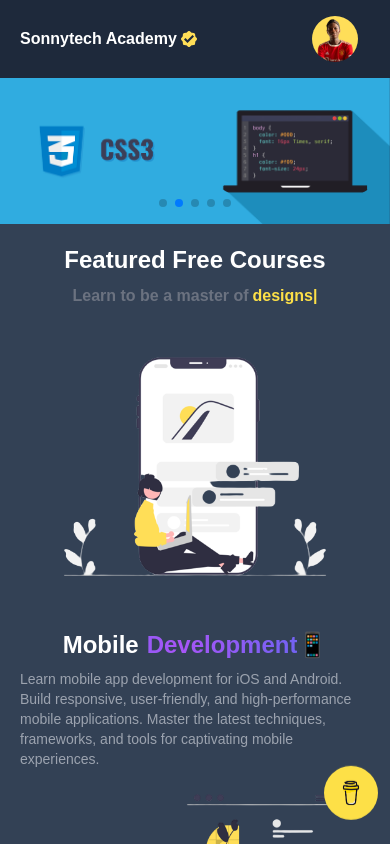
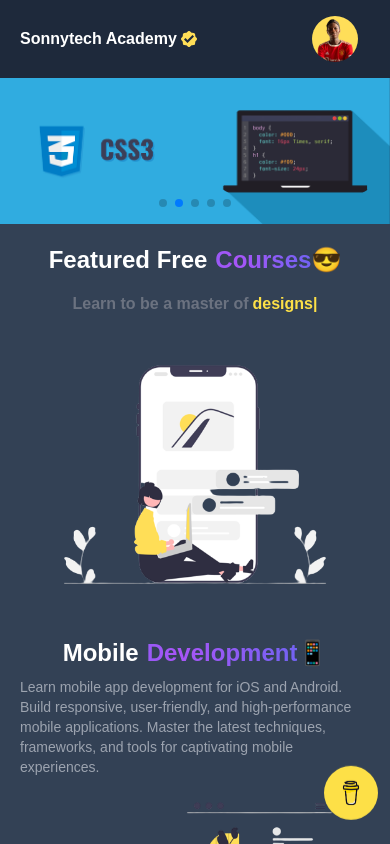
Before and after one commit to Sonnysam/sonnytech-academy, a Next.js app: page / in a window 390 px wide. Shown: the top 844 px of the page. Built offline with nearby package versions, Linux system fonts and the light colour scheme.

Commit message:
footer and other headers fixed

```diff
--- a/components/Banner.jsx
+++ b/components/Banner.jsx
@@ -2,9 +2,21 @@ const Banner = () => {
   return (
     <section className="flex justify-center items-center mt-5">
       <div>
-        <p className="text-white text-2xl lg:text-5xl md:text-3xl sm:text-xl font-extrabold">
+        {/* <p className="text-white text-2xl lg:text-5xl md:text-3xl sm:text-xl font-extrabold">
           Featured Free Courses
-        </p>
+        </p> */}
+        <h1 className="mb-2 flex justify-center items-center text-white text-2xl font-bold md:text-2xl sm:xl lg:text-4xl">
+        Featured Free{" "}
+        <span
+          className="text-2xl font-bold md:text-2xl sm:xl lg:text-4xl
+            bg-gradient-to-r bg-clip-text  text-transparent
+            from-indigo-500 via-purple-500 to-indigo-500
+            animate-text ml-2"
+        >
+          Courses
+        </span>
+        {""}😎
+      </h1>
 
       </div>
 
--- a/components/Footer.jsx
+++ b/components/Footer.jsx
@@ -1,6 +1,6 @@
 const Footer = () => {
   return (
-    <div className="mx-5 mt-12 flex flex-col justify-center items-center text-white">
+    <div className="mx-5 mt-12 flex flex-col justify-center items-center text-gray-500">
       <h1>
         Developed with ❤️ by{" "}
         <a
@@ -10,10 +10,10 @@ const Footer = () => {
           Samuel Agbenyo
         </a>
       </h1>
-      <h6 className="text-xs my-1">
-        © {new Date().getFullYear()} <span className="mx-1">||</span>{" "}
-        <a href="https://www.youtube.com/@SonnyTechAcademy" className="hover:text-slate-900 cursor-pointer">
-          Sonnytech Academy
+      <h6 className="text-xs my-1 hover:text-[#FFDE57]">
+        © {new Date().getFullYear()} {" "}
+        <a href="https://www.youtube.com/@SonnyTechAcademy" className="cursor-pointer hover:text-[#FFDE57]">
+        Sonnytech Academy Labs. All Rights Reserved.
         </a>
       </h6>
     </div>
--- a/components/Labs.jsx
+++ b/components/Labs.jsx
@@ -22,12 +22,12 @@ const Labs = () => {
         </p>
         {/* <br /> */}
         <div>
-          <h1 className="text-[#FFDE57] text-2xl font-bold mt-3 flex justify-center items-center ">Join the wait list</h1>
+          {/* <h1 className="text-[#FFDE57] text-2xl font-bold mt-3 flex justify-center items-center ">Join the wait list</h1>
           <p className="text-white text-sm sm:text-base md-text-xl lg:text-xl">
             We are currently working on the first batch of projects and we will
             be opening the lab to the public soon. If you are interested in
             joining the wait list, please subscribe to our newsletter.
-          </p>
+          </p> */}
           {/* <form className="flex flex-col justify-center items-center">
             <input
               type="text"
```
